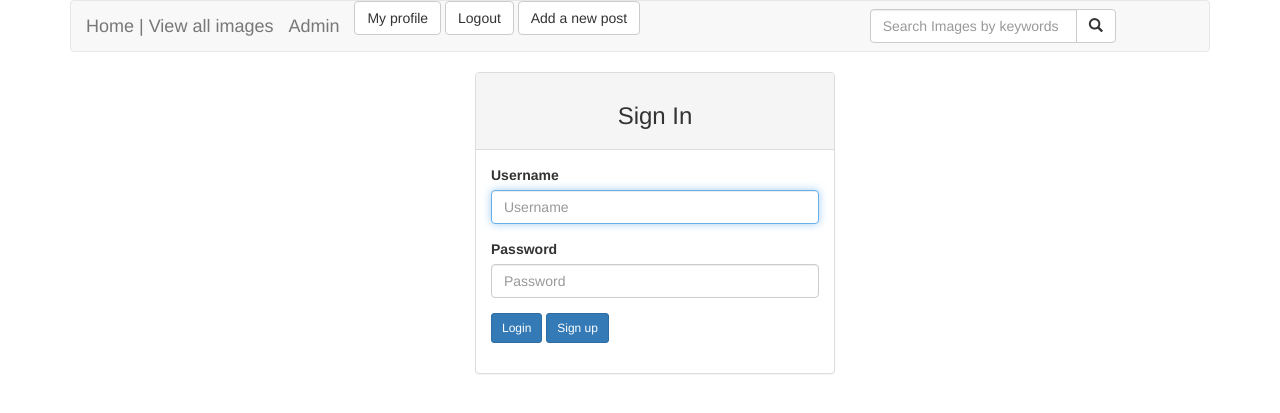
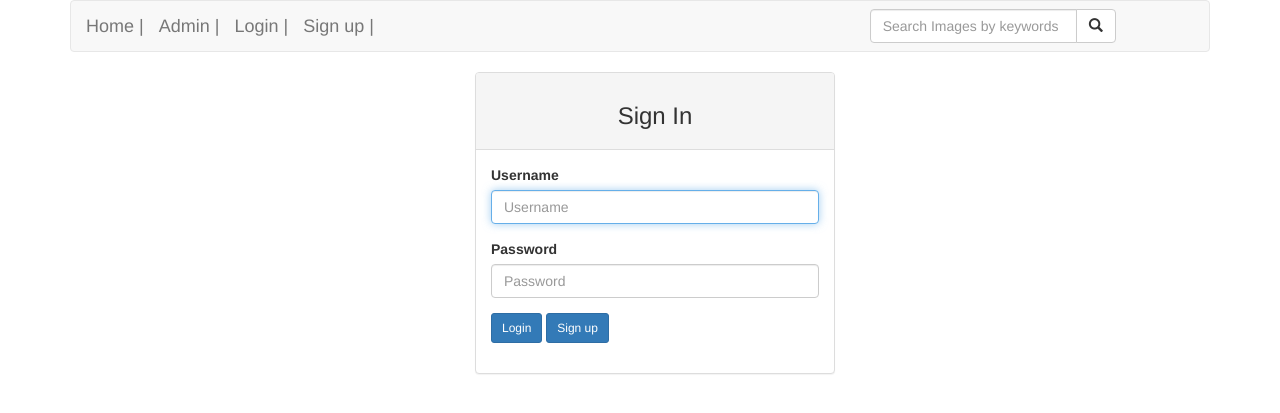
Before and after one commit to AbugaAroni/DjangoIp3, a Django app: page /accounts/login/ in a window 1280 px wide. Shown: the top 413 px of the page. Run offline with Django 3.2, Linux system fonts and the light colour scheme; some libraries are stand-ins or nearby versions.

Commit message:
fix authentication system errors

```diff
--- a/awards/templates/django_registration/registration_complete.html
+++ b/awards/templates/django_registration/registration_complete.html
@@ -1,6 +1,5 @@
 {%extends "django_registration/base.html"%}
 {% load bootstrap3 %}
-{% load sendemail%}
 {% block content %}
 <div class="container">
   <div class="row">
@@ -14,11 +13,8 @@
 
         <div class="panel-heading">
           <h3 class="text-center">Sign Up Succesful</h3>
-<div style="visibility:hidden;">  {% send_welcome_email user.username user.email %} </div>
         </div>
         <div class="panel-body">
-
-    <p> Registration succesful, you should have recieved a welcome email </p>
           <a class="navbar-brand" href="/">Click here to go Home</a>
         </div>
 
--- a/awards/templates/navbar.html
+++ b/awards/templates/navbar.html
@@ -9,7 +9,7 @@
 <nav class="navbar navbar-default">
   <div class="container-fluid">
     <div class="navbar-header">
-      <a class="navbar-brand" href="/">Home | View all images</a>
+      <a class="navbar-brand" href="/">Home |</a>
     </div>
         <div class="col-sm-4 col-md-4 navbar-right">
     <form class="navbar-form" role="search" action="#">
@@ -23,16 +23,17 @@
     </form>
         </div>
     <div class="navbar-header">
-      <a class="navbar-brand" href="/admin">Admin</a>
+      <a class="navbar-brand" href="/admin">Admin |</a>
     </div>
     <div class="navbar-header">
-            {% if images == x %}
-                    <a class='btn btn-default' href="/accounts/profile">My profile</a>
-                    <a class='btn btn-default' href="accounts/logout">Logout</a>
-                    <a class='btn btn-default' href="{%url 'new_post'%}">Add a new post</a>
+            {% if user.is_authenticated %}
+                    <a class="navbar-brand" href="/accounts/profile">My profile |</a>
+                    <a class='btn btn-default' href="#">Add a new project</a>
+                  <a class="navbar-brand" href="accounts/logout">Logout |</a>
+
           {% else %}
-              <a class='btn btn-default' href="/accounts/login">Login</a>
-              <a class="btn btn-primary btn-sm" href="/accounts/register">Sign up</a>
+              <a class="navbar-brand" href="/accounts/login">Login |</a>
+              <a class="navbar-brand" href="/accounts/register">Sign up |</a>
             {% endif %}
           </div>
   </div>
--- a/awards/views.py
+++ b/awards/views.py
@@ -1,4 +1,5 @@
 from django.shortcuts import render
+from django.contrib.auth.decorators import login_required
 
 # Create your views here.
 def home(request):
```
Also changed, not shown: db.sqlite3.
